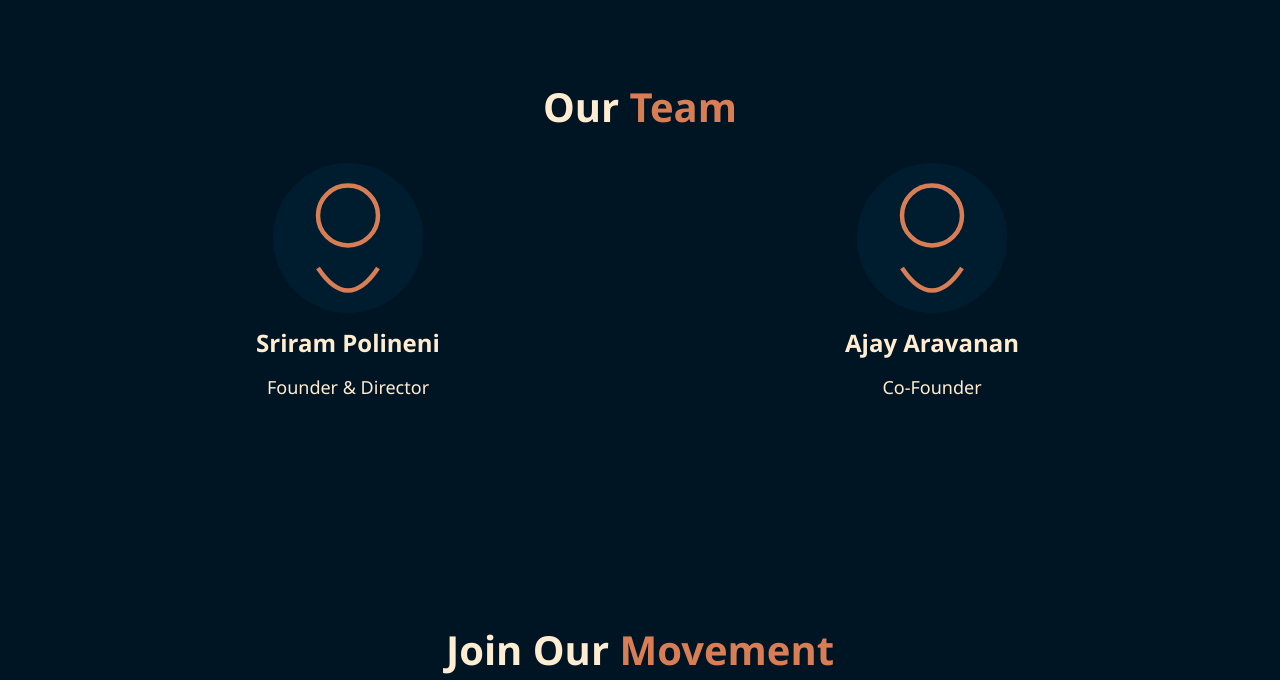
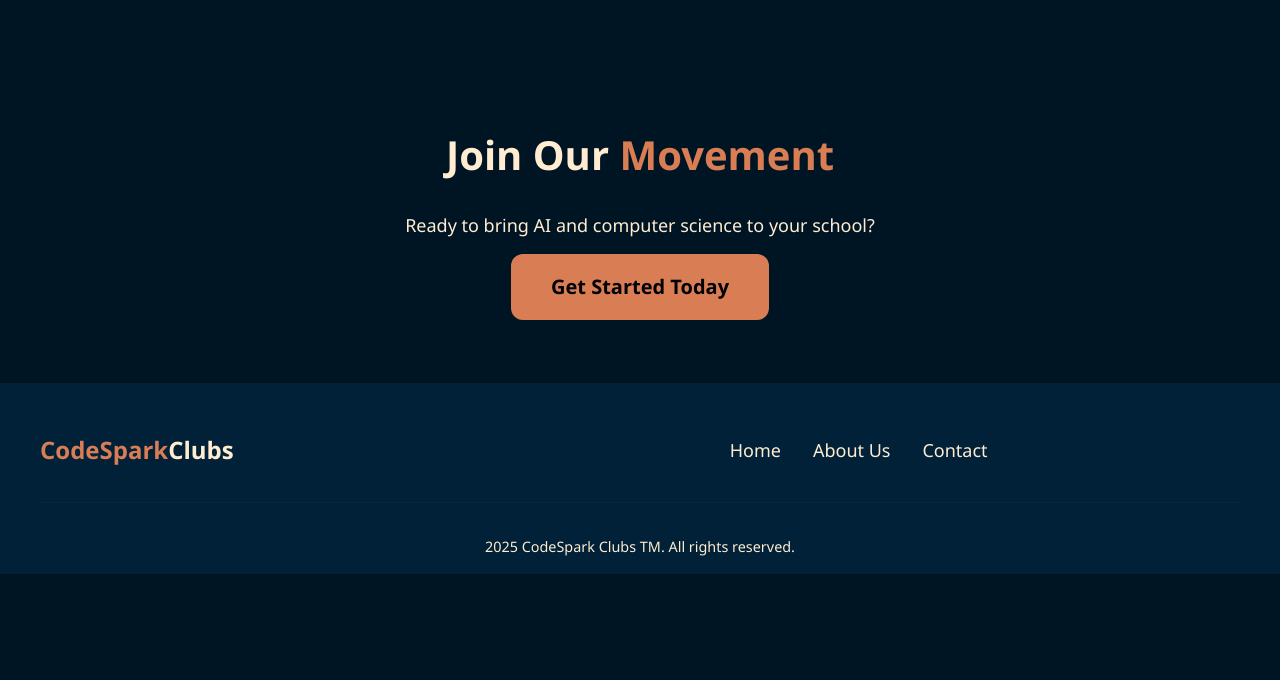
Before and after one commit to codesparkclubs/codesparkclubs.github.io, a plain HTML site: page about.html in a window 1280 px wide. Shown: the part 2071-2751 px from the top of the page. After the commit the page ends 2645 px from the top, so only its background shows below. Drawn offline with Linux system fonts and the light colour scheme.

Commit message:
update website

```diff
--- a/about.html
+++ b/about.html
@@ -68,7 +68,7 @@
             </div>
         </section>
 
-        <section class="team">
+        <!-- <section class="team">
             <h2>Our <span class="highlight">Team</span></h2>
             <div class="team-grid">
                 <div class="team-member">
@@ -92,7 +92,7 @@
                     <p>Co-Founder</p>
                 </div>
             </div>
-        </section>
+        </section> -->
 
         <!-- <section class="impact">
             <h2>Our <span class="highlight">Impact</span></h2>
@@ -137,7 +137,7 @@
             </div>
         </div>
         <div class="copyright">
-            2023 CodeSpark Clubs TM. All rights reserved.
+            2025 CodeSpark Clubs TM. All rights reserved.
         </div>
     </footer>
 </body>
```
Also changed, not shown: index.html (+1 -1 lines).
